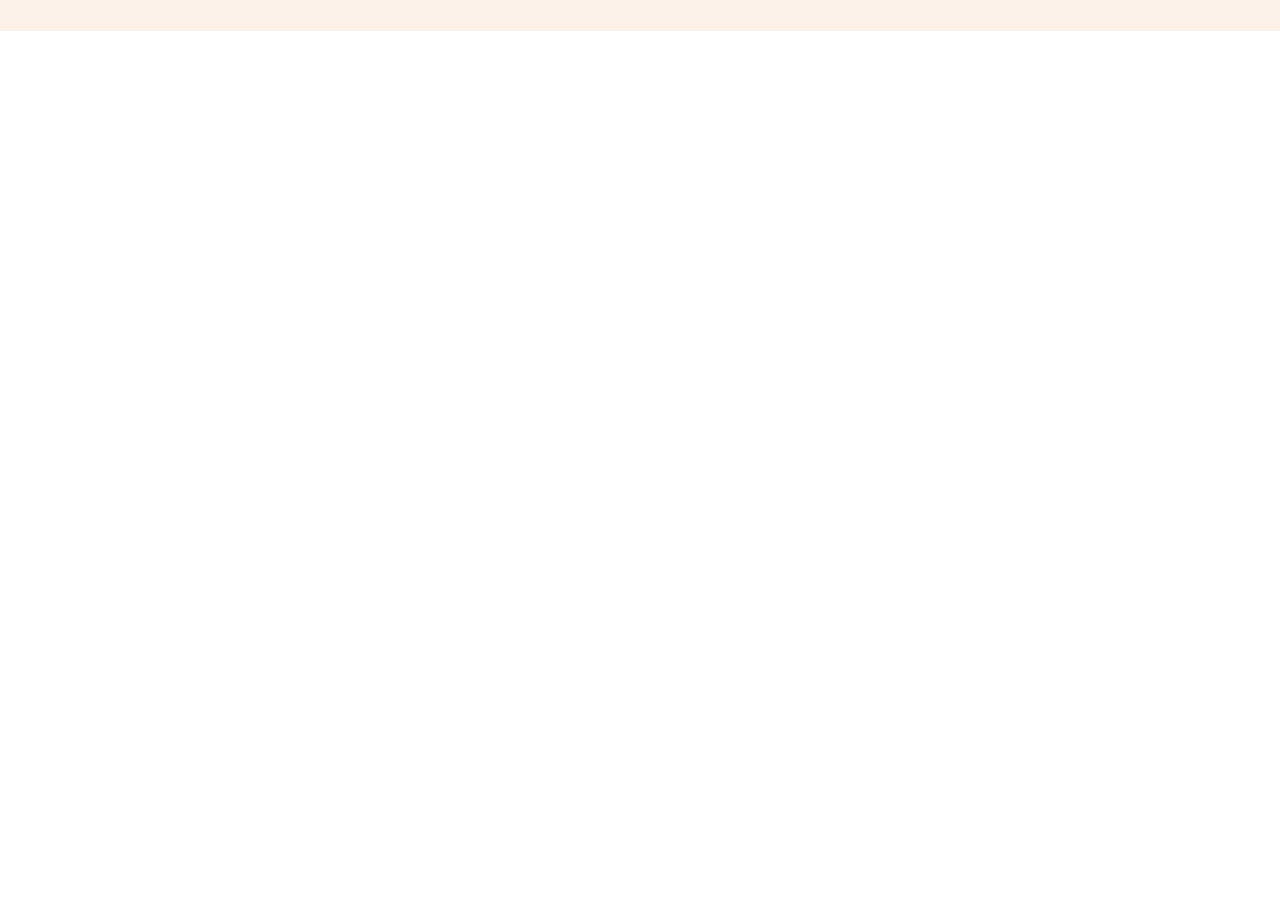
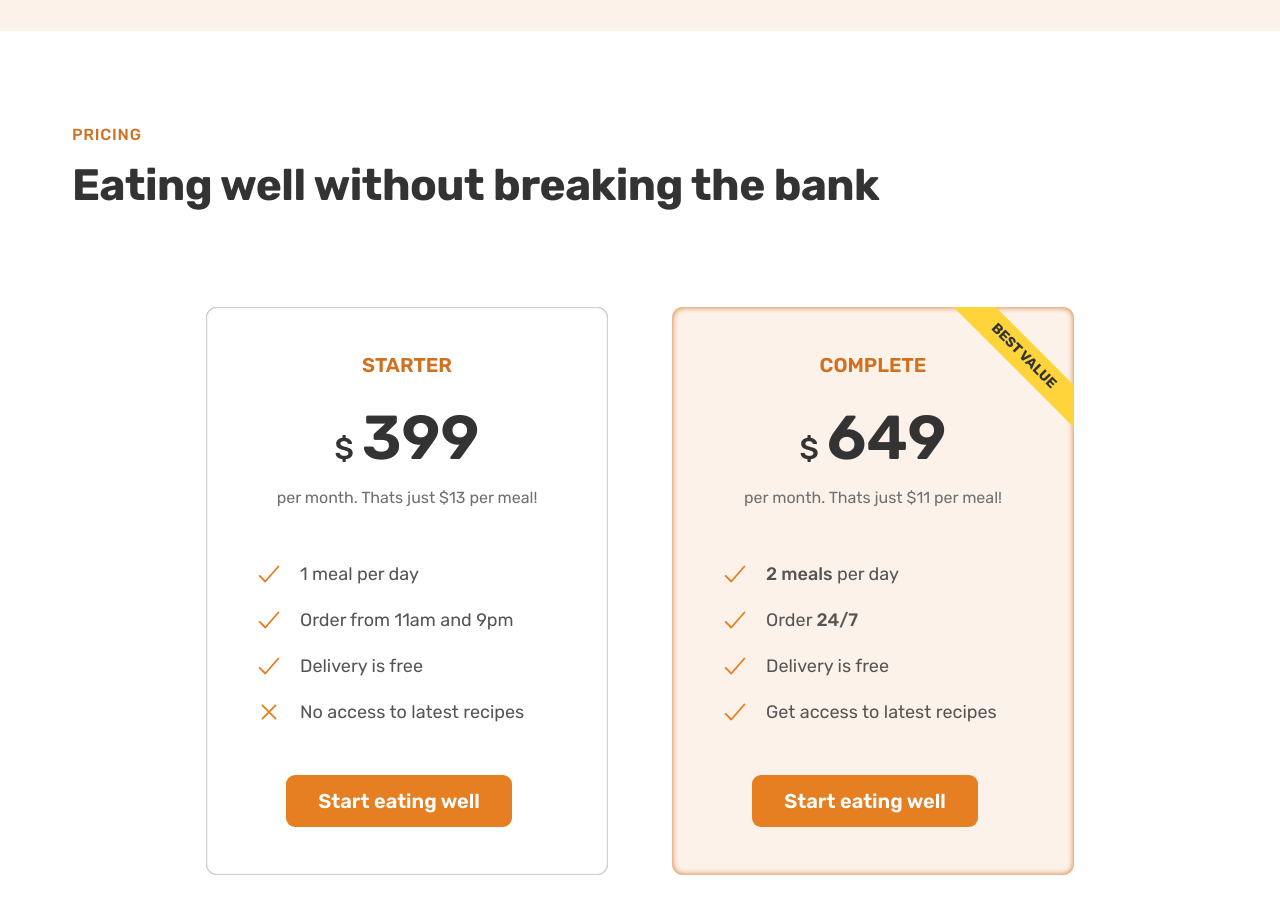
Before and after one commit to Nabhag8848/OmniFood, a React (Vite) app: page / in a window 1280 px wide. Shown: the part 4580-5493 px from the top of the page. Before the commit the page ends 4611 px from the top, so only its background shows below. Built offline with nearby package versions, Linux system fonts and the light colour scheme.

Commit message:
feat: pricing section

```diff
--- a/src/App.tsx
+++ b/src/App.tsx
@@ -4,6 +4,7 @@ import FeatureStep from "./pages/FeatureStep";
 import HeroSection from "./pages/HeroSection";
 import Meals from "./pages/Meals";
 import Navigation from "./pages/Navigation";
+import Pricing from "./pages/Pricing";
 import Testimonials from "./pages/Testimonials";
 
 function App() {
@@ -16,6 +17,7 @@ function App() {
         <FeatureStep />
         <Meals />
         <Testimonials />
+        <Pricing />
       </main>
     </>
   );
--- a/src/assets/Icons.tsx
+++ b/src/assets/Icons.tsx
@@ -83,3 +83,21 @@ export function CheckMark() {
     </svg>
   );
 }
+
+export function Close() {
+  return (
+    <svg
+      xmlns="http://www.w3.org/2000/svg"
+      className={styles.checkmark}
+      viewBox="0 0 512 512"
+    >
+      <path
+        fill="none"
+        strokeLinecap="round"
+        strokeLinejoin="round"
+        strokeWidth="32"
+        d="M368 368L144 144M368 144L144 368"
+      />
+    </svg>
+  );
+}
--- a/src/pages/Common.module.css
+++ b/src/pages/Common.module.css
@@ -10,6 +10,10 @@
   display: grid;
   column-gap: 6.4rem;
   row-gap: 9.6rem;
+}
+
+.grid:not(:last-child) {
+  margin-bottom: 9.6rem;
 }
 
 .grid--2-cols {
--- /dev/null
+++ b/src/pages/Pricing.module.css
@@ -0,0 +1,89 @@
+.section {
+  padding: 9.6rem 0;
+}
+
+.list {
+  list-style: none;
+  display: flex;
+  flex-direction: column;
+  gap: 1.6rem;
+}
+
+.item {
+  font-size: 1.8rem;
+
+  display: flex;
+  align-items: center;
+  gap: 1.6rem;
+}
+
+.header {
+  text-align: center;
+  margin-bottom: 4.8rem;
+}
+
+.plan {
+  background-color: #fdf2e9;
+  border-radius: 11px;
+  padding: 4.8rem;
+  width: 75%;
+  box-shadow: inset 0 0 6px #cf711f;
+}
+
+.starter {
+  justify-self: end;
+  background-color: #fff;
+  box-shadow: inset 0 0 2px #555;
+}
+
+.complete {
+  position: relative;
+  overflow: hidden;
+}
+
+.complete::after {
+  content: "BEST VALUE";
+  position: absolute;
+  text-transform: uppercase;
+  font-size: 1.4rem;
+  font-weight: 700;
+  top: 6%;
+  right: -18%;
+  color: #333;
+  background-color: #ffd43b;
+  padding: 0.8rem 8rem;
+
+  transform: rotate(45deg);
+}
+
+.name {
+  color: #cf711f;
+  font-weight: 600;
+  font-size: 2rem;
+  text-transform: uppercase;
+  letter-spacing: 0.75;
+  margin-bottom: 3.2rem;
+}
+.price {
+  font-size: 6.2rem;
+  font-weight: 600;
+  color: #333;
+  margin-bottom: 1.6rem;
+}
+
+.price span {
+  font-size: 3rem;
+  font-weight: 500;
+  margin-right: 0.8rem;
+}
+
+.planText {
+  font-size: 1.6rem;
+  line-height: 1.6;
+  color: #6f6f6f;
+}
+
+.signup {
+  margin-top: 4.8rem;
+  text-align: center;
+}
--- /dev/null
+++ b/src/pages/Pricing.tsx
@@ -0,0 +1,91 @@
+import styles from "./Pricing.module.css";
+import common from "./Common.module.css";
+import { CheckMark, Close } from "../assets/Icons";
+import PrimaryButton from "../component/buttons/PrimaryButton";
+
+function Pricing() {
+  return (
+    <section className={styles.section}>
+      <div className={`${common.container}`}>
+        <span className={`${common["sub-heading"]}`}>Pricing</span>
+        <h2 className={`${common["heading-secondary"]}`}>
+          Eating well without breaking the bank
+        </h2>
+      </div>
+      <div
+        className={`${common.container} ${common.grid} ${common["grid--2-cols"]}`}
+      >
+        <div className={`${styles.plan} ${styles.starter}`}>
+          <header className={styles.header}>
+            <p className={styles.name}>Starter</p>
+            <p className={styles.price}>
+              <span>$</span>399
+            </p>
+            <p className={styles.planText}>
+              per month. Thats just $13 per meal!
+            </p>
+          </header>
+          <ul className={styles.list}>
+            <li className={styles.item}>
+              <CheckMark />
+              <span>1 meal per day</span>
+            </li>
+            <li className={styles.item}>
+              <CheckMark />
+              <span>Order from 11am and 9pm</span>
+            </li>{" "}
+            <li className={styles.item}>
+              <CheckMark />
+              <span>Delivery is free</span>
+            </li>
+            <li className={styles.item}>
+              <Close />
+              <span>No access to latest recipes</span>
+            </li>
+          </ul>
+          <div className={styles.signup}>
+            <PrimaryButton>Start eating well</PrimaryButton>
+          </div>
+        </div>
+        <div className={`${styles.plan} ${styles.complete}`}>
+          <header className={styles.header}>
+            <p className={styles.name}>Complete</p>
+            <p className={styles.price}>
+              <span>$</span>649
+            </p>
+            <p className={styles.planText}>
+              per month. Thats just $11 per meal!
+            </p>
+          </header>
+          <ul className={styles.list}>
+            <li className={styles.item}>
+              <CheckMark />
+              <span>
+                <strong>2 meals</strong> per day
+              </span>
+            </li>
+            <li className={styles.item}>
+              <CheckMark />
+              <span>
+                Order <strong>24/7</strong>
+              </span>
+            </li>{" "}
+            <li className={styles.item}>
+              <CheckMark />
+              <span>Delivery is free</span>
+            </li>
+            <li className={styles.item}>
+              <CheckMark />
+              <span>Get access to latest recipes</span>
+            </li>
+          </ul>
+          <div className={styles.signup}>
+            <PrimaryButton>Start eating well</PrimaryButton>
+          </div>
+        </div>
+      </div>
+    </section>
+  );
+}
+
+export default Pricing;
```
